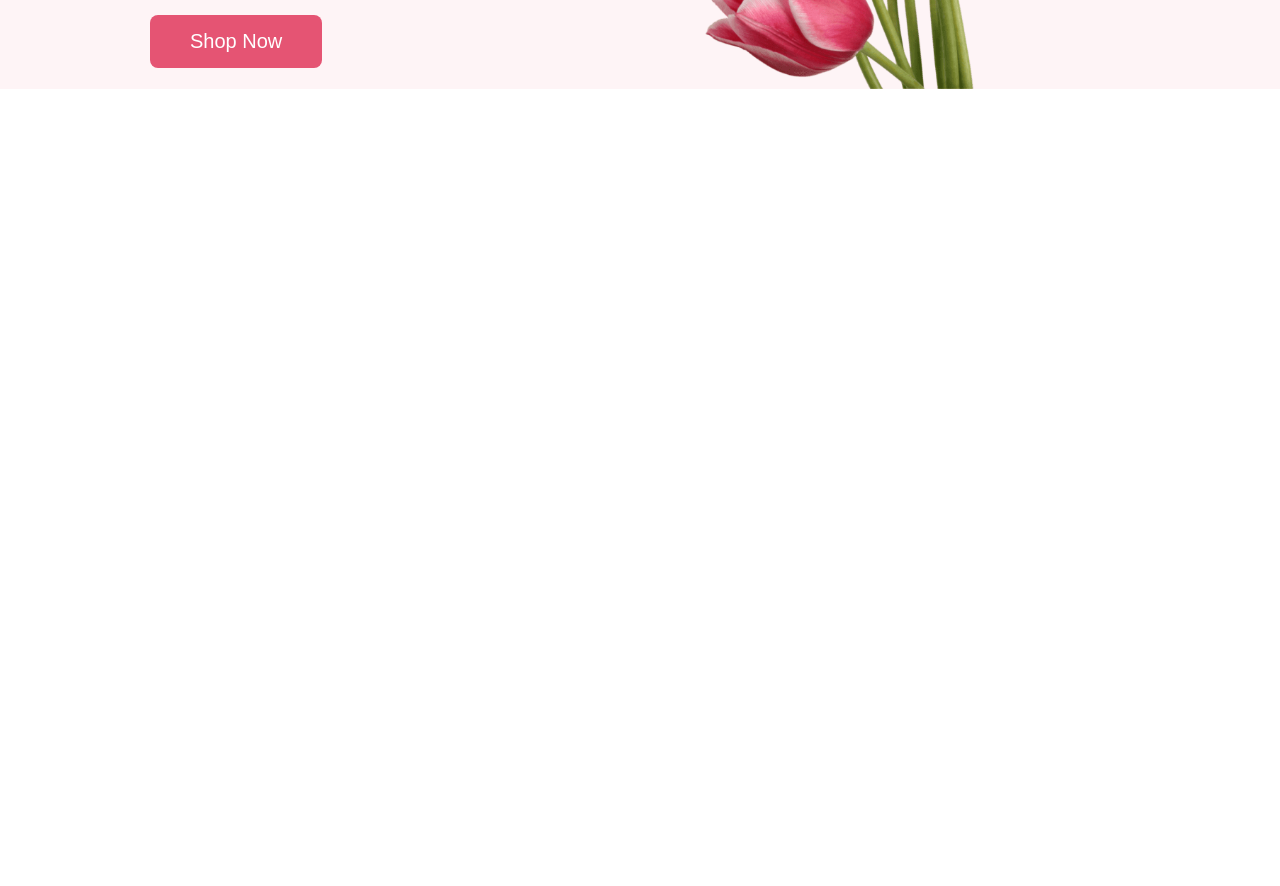
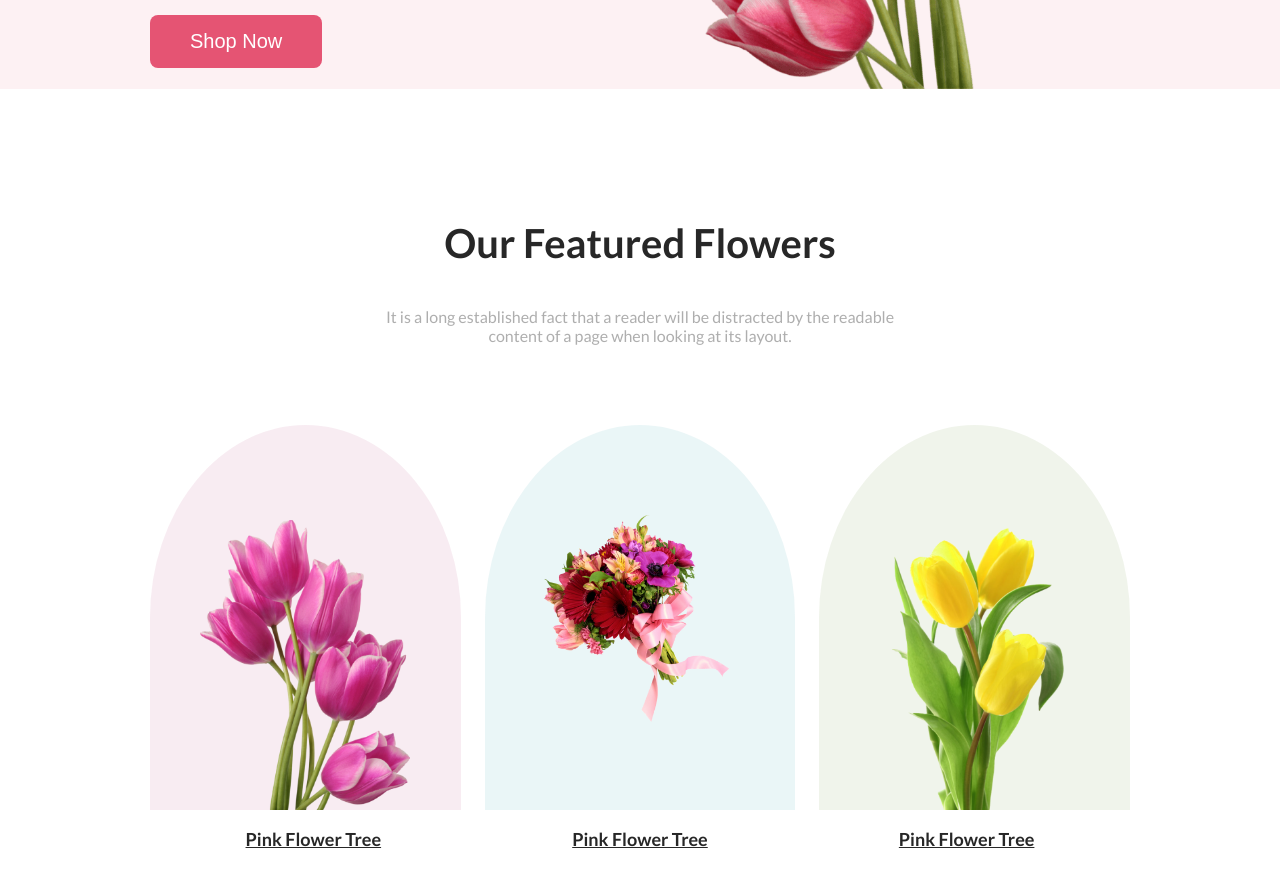
Before and after one commit to saziddeveloper/FLOWER-SHOP, a plain HTML site: page index.html in a window 1280 px wide. Shown: the part 518-1404 px from the top of the page. Before the commit the page ends 800 px from the top, so only its background shows below. Drawn offline with Linux system fonts and the light colour scheme.

Commit message:
add section-1

```diff
--- a/css/style.css
+++ b/css/style.css
@@ -32,7 +32,7 @@ body {
 
 header {
     display: flex;
-    background-color: #e5547310;
+    background-color: #e5547315;
     padding: 40px 150px 0 150px;
     align-items: center;
 }
@@ -45,7 +45,7 @@ header {
 }
 #header-details {
     font-size: 18px;
-    color: #272727;
+    color: #27272760;
 }
 
 /*---------------------------------------
@@ -62,7 +62,66 @@ header {
         Start Section-1 CSS
 ------------------------------------*/
 
-
+#section-1 {
+    padding: 50px 150px 150px 150px;
+}
+#section-1-title {
+    font-weight: 700;
+    font-size: 40px;
+    color: #272727;
+}
+#section-1-details {
+    color: #27272760;
+}
+#section-1-bar {
+    width: 550px;
+    text-align: center;
+    margin: 80px auto;
+}
+#groupOfFlower {
+    display: flex;
+    gap: 24px;
+}
+#flower-1 {
+    width: 325px;
+    height: 385px;
+    background-color: #a7216215;
+    background-image: url('/images/pngwing\ 6.png');
+    background-size: 210px;
+    background-repeat: no-repeat;
+    background-position: bottom;
+    border-radius: 50% 50% 0 0 ;
+}
+#flower-2 {
+    width: 325px;
+    height: 385px;
+    background-color: #0597A015;
+    background-image: url('/images/pngwing\ 5.png');
+    background-size: 210px;
+    background-repeat: no-repeat;
+    background-position: center;
+    border-radius: 50% 50% 0 0 ;
+}
+#flower-3 {
+    width: 325px;
+    height: 385px;
+    background-color: #477D1115;
+    background-image: url('/images/pngwing\ 7.png');
+    background-size: 210px;
+    background-repeat: no-repeat;
+    background-position: bottom;
+    border-radius: 50% 50% 0 0 ;
+}
+#flower-name {
+    display: flex;
+    justify-content:space-around
+}
+#flower-name p {
+    font-size: 18px;
+    font-weight: 700;
+    color: #272727;
+    text-decoration: underline;
+}
 
 /*------------------------------------
         Start Section-1 CSS
--- a/index.html
+++ b/index.html
@@ -25,7 +25,27 @@
         </section>
         <img width="450px" src="images/pngwing 10.png" alt="">
     </header>
-    <main></main>
+    <main>
+        <article id="section-1">
+            <section id="section-1-bar">
+                <h1 id="section-1-title">Our Featured Flowers</h1>
+                <p id="section-1-details">It is a long established fact that a reader will be distracted by the readable content of a page when looking at its layout.</p>
+            </section>
+            <section id="groupOfFlower">
+                <div id="flower-1">
+                </div>
+                <div id="flower-2">
+                </div>
+                <div id="flower-3">
+                </div>
+            </section>
+            <section id="flower-name">
+                <p>Pink Flower Tree</p>
+                <p>Pink Flower Tree</p>
+                <p>Pink Flower Tree</p>
+            </section>
+        </article>
+    </main>
     <footer></footer>
 </body>
 </html>
```
